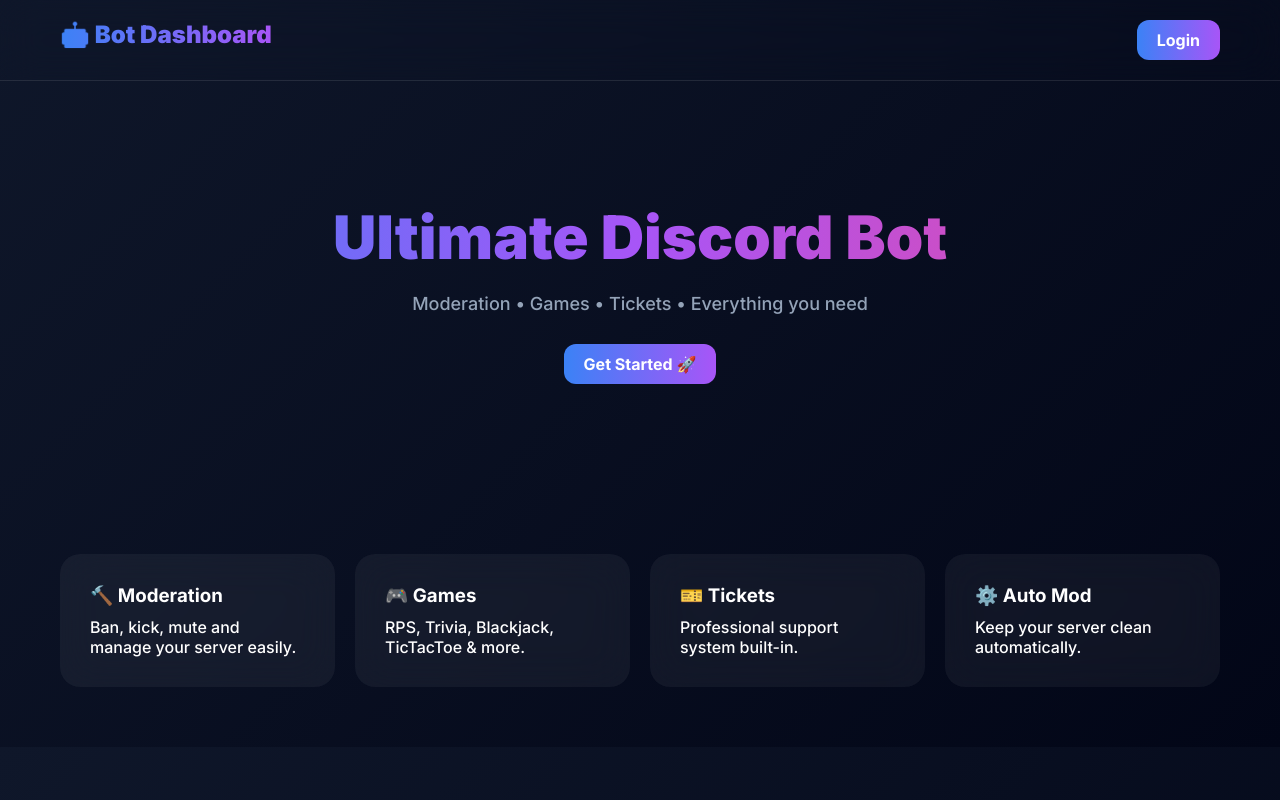
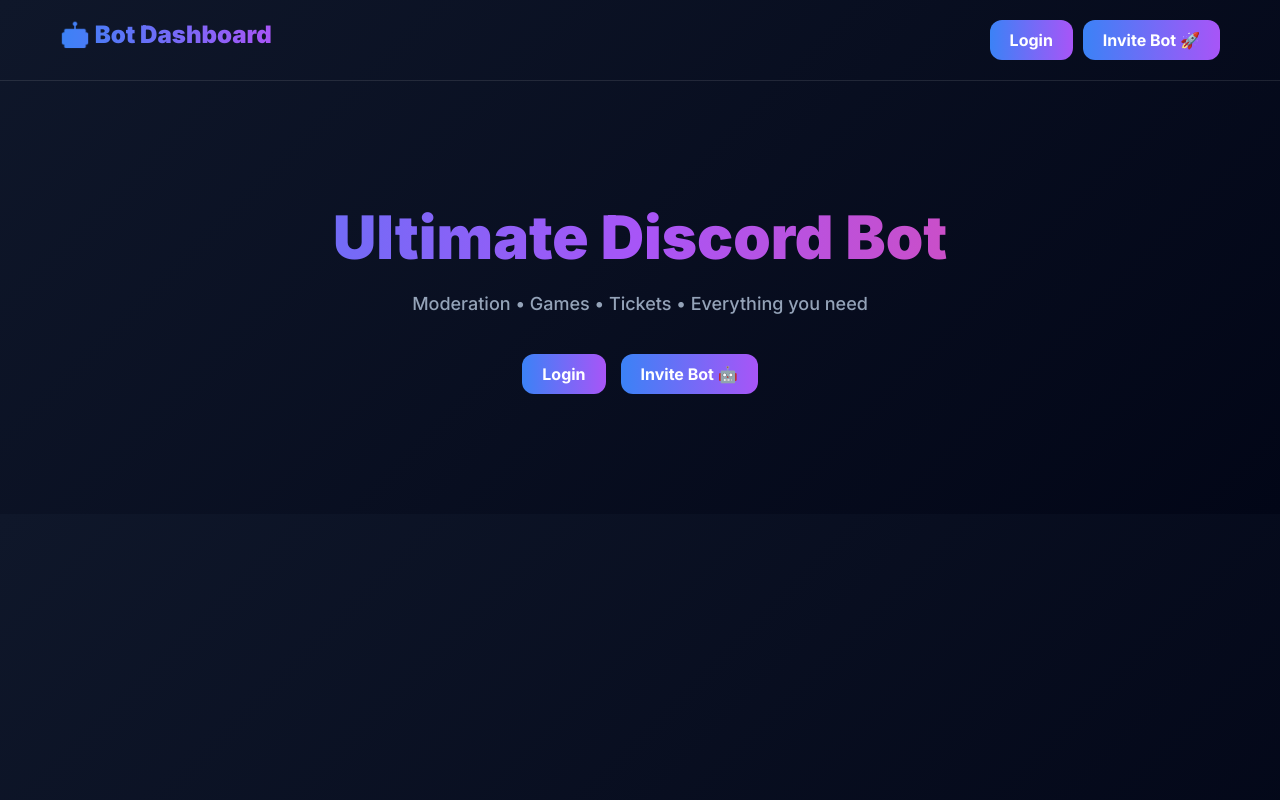
Before and after one commit to ava9eesh/discord-bot, a Flask app: page / in a window 1280 px wide. Run offline with Flask 3, Linux system fonts and the light colour scheme.

Commit message:
added invite button + UI

```diff
--- a/dashboard/templates/index.html
+++ b/dashboard/templates/index.html
@@ -5,6 +5,7 @@
   <title>Discord Bot</title>
   <meta name="viewport" content="width=device-width, initial-scale=1.0">
   <link href="https://fonts.googleapis.com/css2?family=Inter:wght@300;500;700;900&display=swap" rel="stylesheet">
+
   <style>
     * { margin:0; padding:0; box-sizing:border-box; font-family:'Inter',sans-serif; }
     body {
@@ -16,7 +17,6 @@
       display:flex;
       justify-content:space-between;
       padding:20px 60px;
-      backdrop-filter: blur(20px);
       border-bottom:1px solid rgba(255,255,255,0.1);
     }
 
@@ -26,6 +26,11 @@
       background:linear-gradient(90deg,#3b82f6,#a855f7);
       -webkit-background-clip:text;
       color:transparent;
+    }
+
+    .nav-buttons {
+      display:flex;
+      gap:10px;
     }
 
     .btn {
@@ -61,30 +66,9 @@
 
     .cta {
       margin-top:40px;
-    }
-
-    .features {
-      display:grid;
-      grid-template-columns: repeat(auto-fit,minmax(250px,1fr));
-      gap:20px;
-      padding:60px;
-    }
-
-    .card {
-      background:rgba(255,255,255,0.05);
-      border-radius:20px;
-      padding:30px;
-      backdrop-filter:blur(20px);
-      transition:.3s;
-    }
-
-    .card:hover {
-      transform:translateY(-10px);
-      border:1px solid #3b82f6;
-    }
-
-    .card h3 {
-      margin-bottom:10px;
+      display:flex;
+      justify-content:center;
+      gap:15px;
     }
 
   </style>
@@ -93,7 +77,15 @@
 
 <nav>
   <div class="logo">🤖 Bot Dashboard</div>
-  <a href="/login" class="btn">Login</a>
+
+  <div class="nav-buttons">
+    <a href="/login" class="btn">Login</a>
+
+    <a href="https://discord.com/oauth2/authorize?client_id=1493636740768993361&permissions=8&integration_type=0&scope=applications.commands+bot"
+       class="btn">
+       Invite Bot 🚀
+    </a>
+  </div>
 </nav>
 
 <section class="hero">
@@ -101,29 +93,12 @@
   <p>Moderation • Games • Tickets • Everything you need</p>
 
   <div class="cta">
-    <a href="/login" class="btn">Get Started 🚀</a>
-  </div>
-</section>
+    <a href="/login" class="btn">Login</a>
 
-<section class="features">
-  <div class="card">
-    <h3>🔨 Moderation</h3>
-    <p>Ban, kick, mute and manage your server easily.</p>
-  </div>
-
-  <div class="card">
-    <h3>🎮 Games</h3>
-    <p>RPS, Trivia, Blackjack, TicTacToe & more.</p>
-  </div>
-
-  <div class="card">
-    <h3>🎫 Tickets</h3>
-    <p>Professional support system built-in.</p>
-  </div>
-
-  <div class="card">
-    <h3>⚙️ Auto Mod</h3>
-    <p>Keep your server clean automatically.</p>
+    <a href="https://discord.com/oauth2/authorize?client_id=1493636740768993361&permissions=8&integration_type=0&scope=applications.commands+bot"
+       class="btn">
+       Invite Bot 🤖
+    </a>
   </div>
 </section>
 
```
Also changed, not shown: dashboard/templates/dashboard.html (+27 -21 lines).
